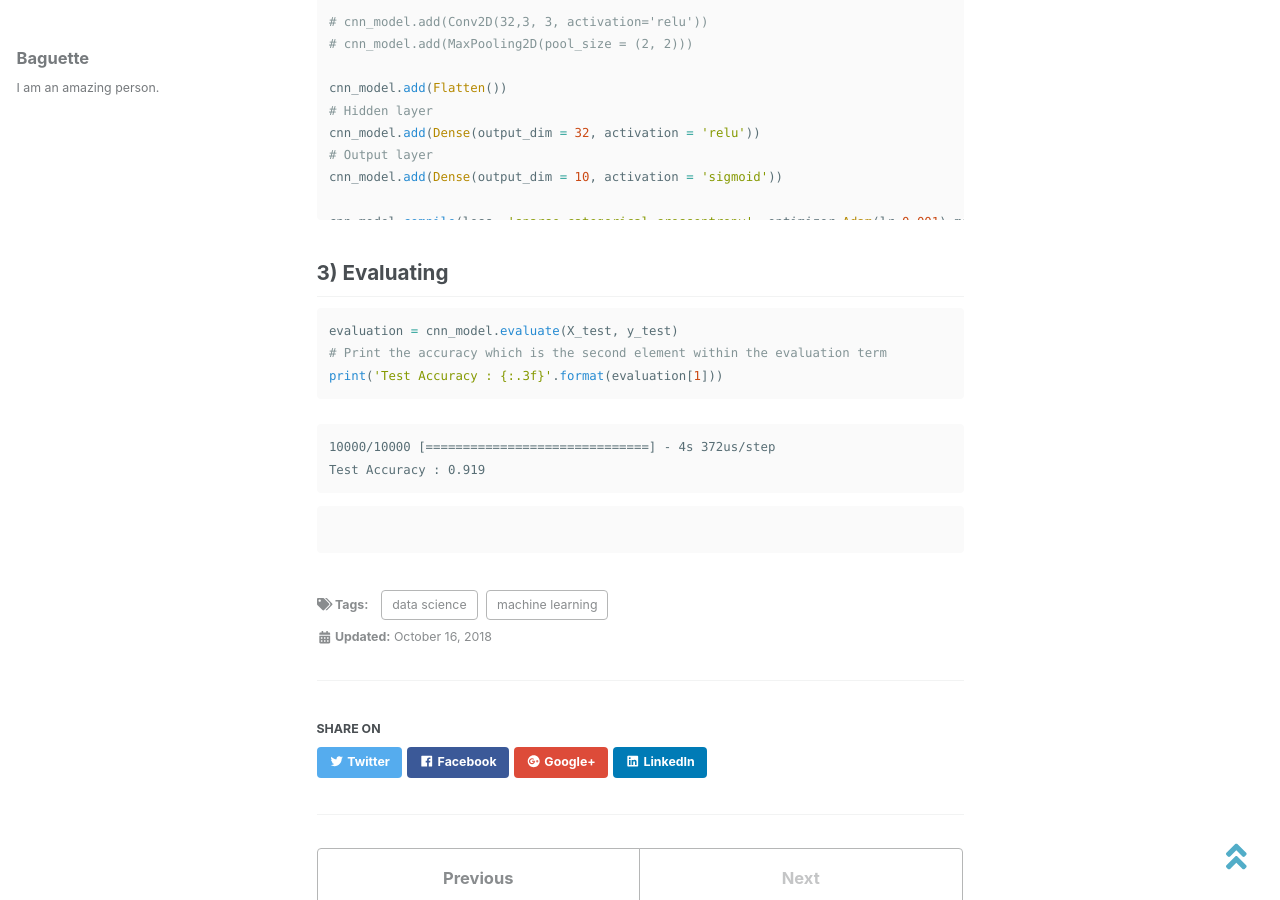
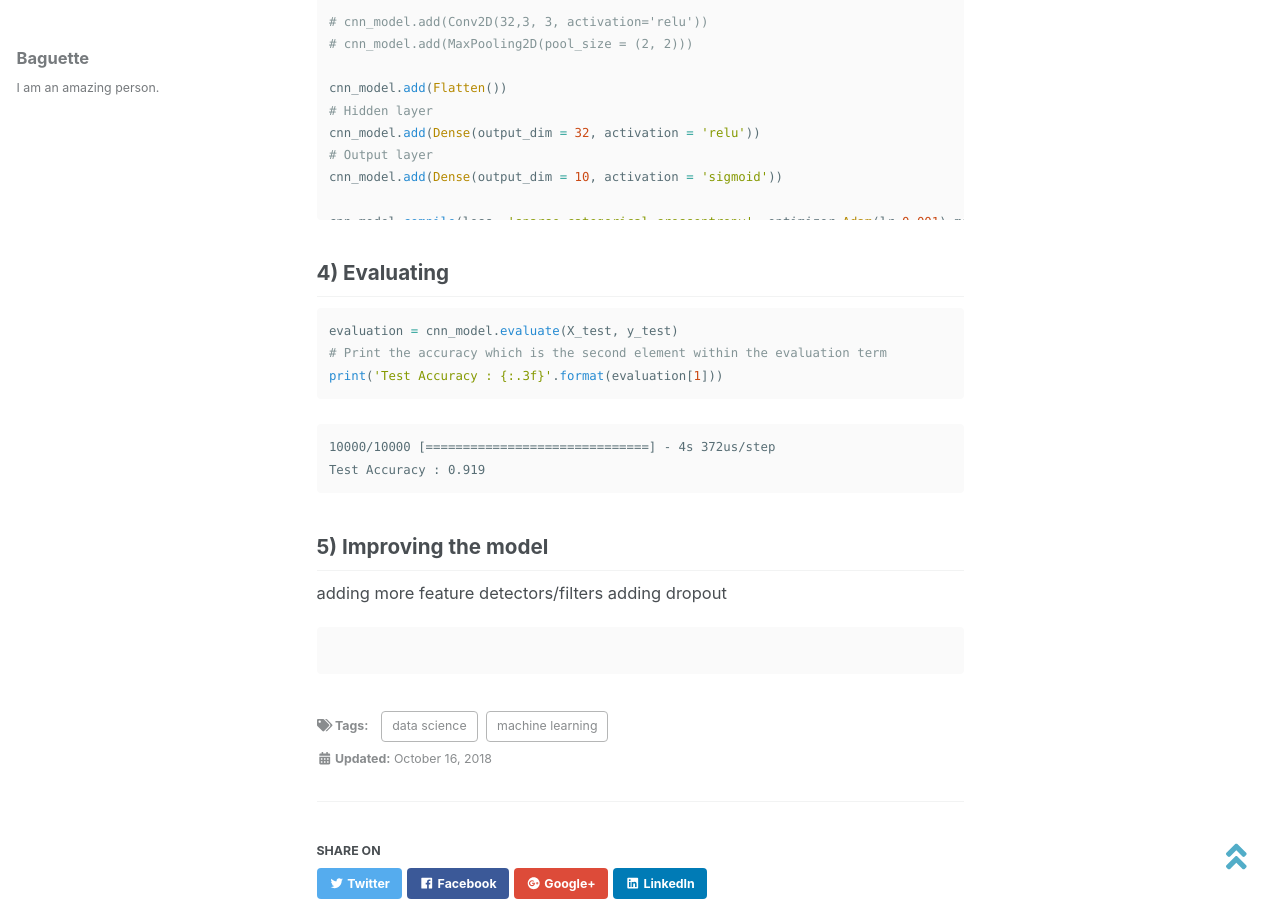
Before and after one commit to baguettexci/baguettexci.gituhb.io, a Jekyll site: the page built from _posts/2018-10-16-Fashion-MNIST.md, in a window 1280 px wide and 900 px high, scrolled down 6003 px. Built offline with Jekyll 4.4.1, drawn with Linux system fonts in a browser that asks for light colours; nearby versions of some CDN libraries; formulas are drawn with MathJax 3.

Commit message:
Update 2018-10-16-Fashion-MNIST.md

````diff
--- a/_posts/2018-10-16-Fashion-MNIST.md
+++ b/_posts/2018-10-16-Fashion-MNIST.md
@@ -354,7 +354,7 @@ cnn_model.fit(X_train,
 
 {% endhighlight %}
 
-## 3) Evaluating
+## 4) Evaluating
 ```python
 evaluation = cnn_model.evaluate(X_test, y_test)
 # Print the accuracy which is the second element within the evaluation term
@@ -366,6 +366,10 @@ Test Accuracy : 0.919
 {% endhighlight %}
 
 
+## 5) Improving the model
+adding more feature detectors/filters
+adding dropout
+
 
 
 ```python
````
